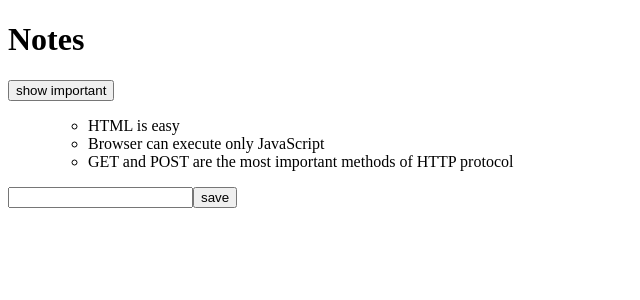
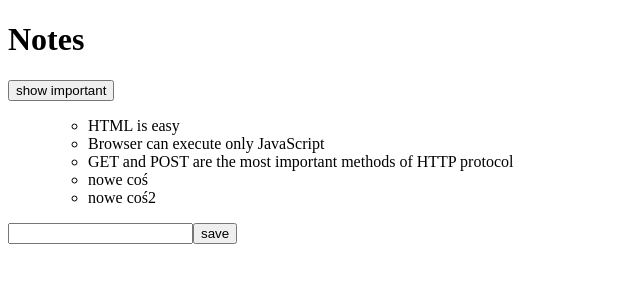
Before and after one commit to zbynio414/FullStackOpen, a React (Create React App) app in the folder part2/coursematerial/: page / in a window 1280 px wide. Shown: the top 300 px of the page, without its empty margins (0-640 px from the left). Built offline with nearby package versions, Linux system fonts and the light colour scheme; data requests are answered from the project's data file.

Commit message:
Course material 2-5

```diff
--- a/part2/coursematerial/db.json
+++ b/part2/coursematerial/db.json
@@ -14,6 +14,16 @@
       "id": 3,
       "content": "GET and POST are the most important methods of HTTP protocol",
       "important": true
+    },
+    {
+      "content": "nowe coś",
+      "important": false,
+      "id": 4
+    },
+    {
+      "content": "nowe coś2",
+      "important": true,
+      "id": 5
     }
   ]
 }
--- a/part2/coursematerial/src/App.js
+++ b/part2/coursematerial/src/App.js
@@ -26,11 +26,13 @@
     const noteObject = {
       content: newNote,
       important: Math.random() > 0.5,
-      id: notes.length + 1,
     }
-
-    setNotes(notes.concat(noteObject))
-    setNewNote('')
+    axios
+      .post('http://localhost:3001/notes', noteObject)
+      .then(response => {
+        setNotes(notes.concat(response.data))
+        setNewNote('')
+      })
   }
 
   const handleNoteChange = (event) => {
```
Lines whose indentation alone changed are shown as unchanged.
